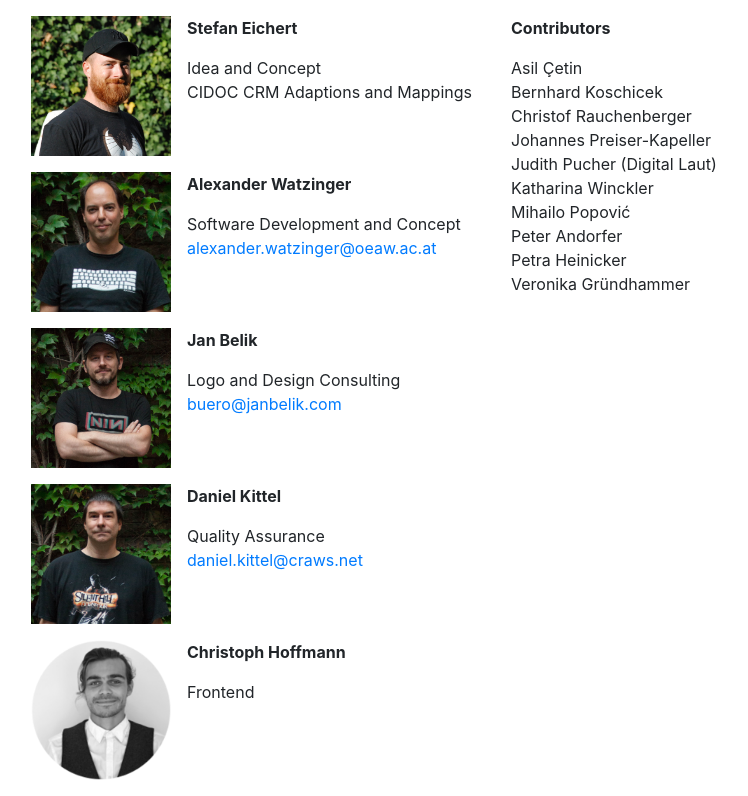
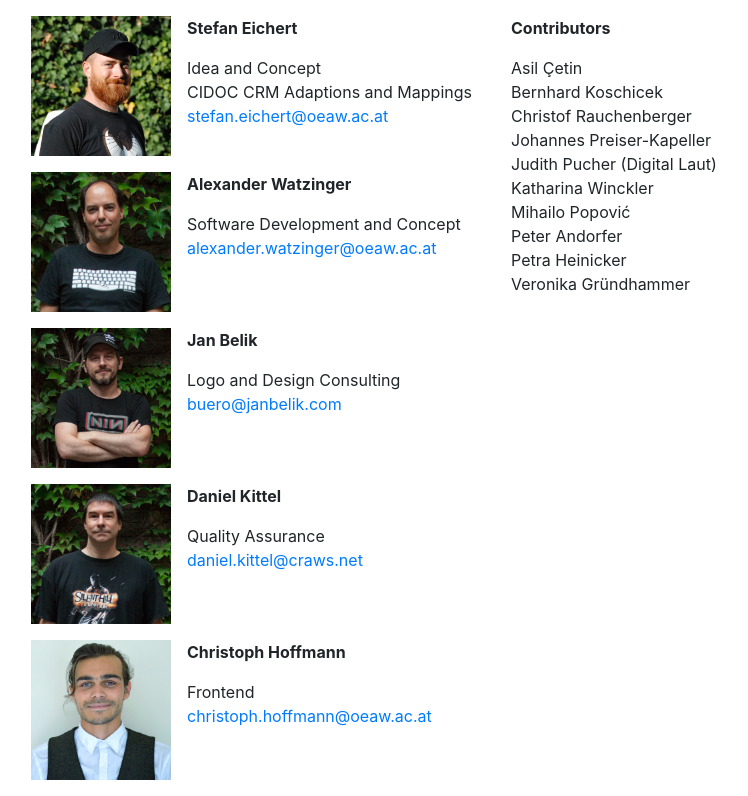
Before and after one commit to craws/OpenAtlas-Website, a Flask app: page /team in a window 1280 px wide. Shown: the part 204-1000 px from the top of the page, without its empty margins (0-748 px from the left). Run offline with Flask 2, Linux system fonts and the light colour scheme; parts of the project's set-up code (start-up, migrations or seed data) failed here and were passed over; some libraries are stand-ins or nearby versions.

Commit message:
Update team site

```diff
--- a/openatlas_website/templates/team.html
+++ b/openatlas_website/templates/team.html
@@ -7,29 +7,31 @@
             <p class="name">Stefan Eichert</p>
             Idea and Concept<br/>
             CIDOC CRM Adaptions and Mappings
+            <a href="mailto:stefan.eichert@oeaw.ac.at">stefan.eichert@oeaw.ac.at</a>
         </div>
         <div>
             <img src="/static/images/team/alex.png" alt="Alex"/>
             <p class="name">Alexander Watzinger</p>
             Software Development and Concept<br/>
-            <a class="email" href="mailto:alexander.watzinger@oeaw.ac.at">alexander.watzinger@oeaw.ac.at</a>
+            <a href="mailto:alexander.watzinger@oeaw.ac.at">alexander.watzinger@oeaw.ac.at</a>
         </div>
         <div>
             <img src="/static/images/team/jan.png" alt="Jan"/>
             <p class="name">Jan Belik</p>
             Logo and Design Consulting<br/>
-            <a class="email" href="mailto:buero@janbelik.com">buero@janbelik.com</a>
+            <a href="mailto:buero@janbelik.com">buero@janbelik.com</a>
         </div>
         <div>
             <img src="/static/images/team/daniel.png" alt="Daniel"/>
             <p class="name">Daniel Kittel</p>
             Quality Assurance<br/>
-            <a class="email" href="mailto:daniel.kittel@craws.net">daniel.kittel@craws.net</a>
+            <a href="mailto:daniel.kittel@craws.net">daniel.kittel@craws.net</a>
         </div>
         <div>
-            <img src="/static/images/team/christoph.png" alt="Christoph"/>
+            <img src="/static/images/team/christoph.jpg" alt="Christoph"/>
             <p class="name">Christoph Hoffmann</p>
-            Frontend
+            Frontend<br/>
+            <a href="mailto:christoph.hoffmann@oeaw.ac.at">christoph.hoffmann@oeaw.ac.at</a>
         </div>
     </div>
     <div style="float: left;">
```
Also changed, not shown: openatlas_website/static/images/team/christof.png (deleted), openatlas_website/static/images/team/christoph.jpg (added), openatlas_website/static/images/team/christoph.png (deleted).
